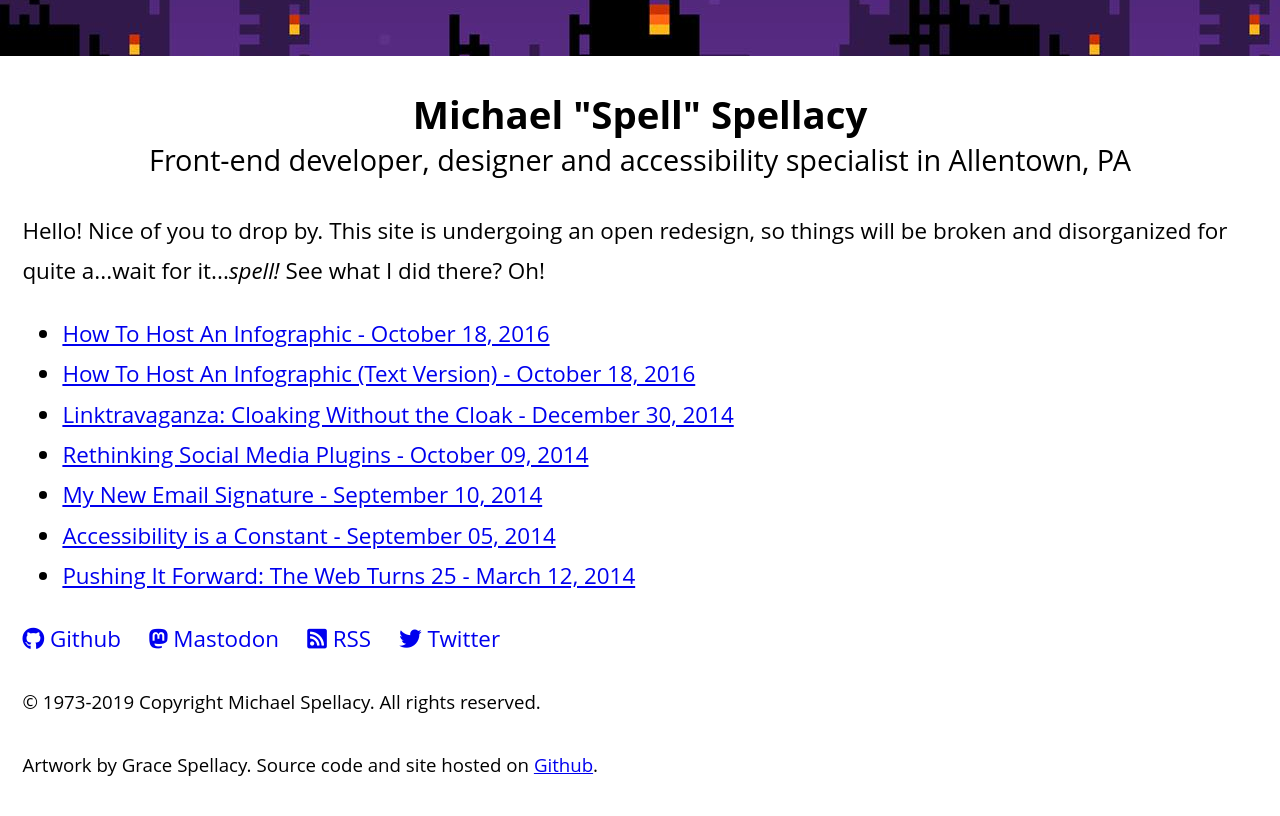
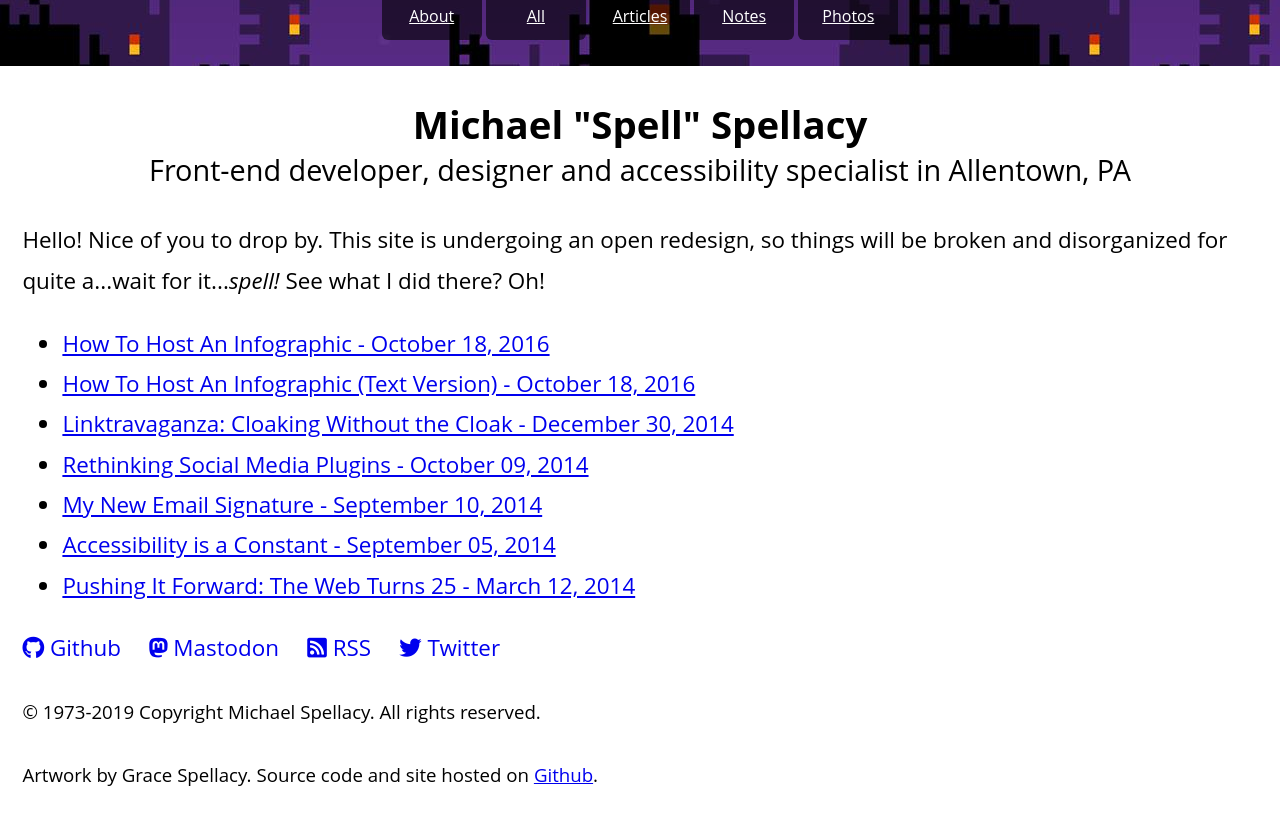
Before and after one commit to michaelspellacy/michaelspellacy.github.io, a Jekyll site: the page built from index.html, in a window 1280 px wide, cut to the strip 265-1081 px from the top of the page. Built offline with Jekyll 4.4.1, drawn with Linux system fonts in a browser that asks for light colours; nearby versions of some CDN libraries.

Commit message:
First stab at nav

```diff
--- a/_layouts/default.html
+++ b/_layouts/default.html
@@ -45,6 +45,18 @@
 
 			</a>
 
+			<nav id="primary-navigation" aria-label="primary">
+
+				<ul>
+					<li><a href="/">About</a></li>
+					<li><a href="/">All</a></li>
+					<li><a href="/">Articles</a></li>
+					<li><a href="/">Notes</a></li>
+					<li><a href="/">Photos</a></li>
+				</ul>
+
+			</nav>
+
 		</header>
 
 		<main id="content">
--- a/css/global.scss
+++ b/css/global.scss
@@ -61,7 +61,8 @@ background-attachment: fixed;
 background-color: #000F46;
 background-image: url("../img/background-2.jpg");
 background-size: contain;
-padding: 4vw;
+padding: 2vw;
+position: relative;
 text-align: center;
 
   @media(min-width: 778px) {
@@ -80,6 +81,29 @@ text-align: center;
   border: 5px #fff solid;
   display: inline-block;
   max-width: 100%;
+  }
+
+}
+
+#primary-navigation {
+
+  ul {
+  margin: 1vw 0 0;
+  padding: 0;
+  list-style: none;
+  }
+
+  li {
+  display: inline-block;
+  }
+
+  a {
+  padding: 0.6em;
+  color: #fff;
+  text-align: center;
+  min-width: 100px;
+  background-color: rgba(0, 0, 0, 0.6);
+  border-radius: 6px;
   }
 
 }
```
